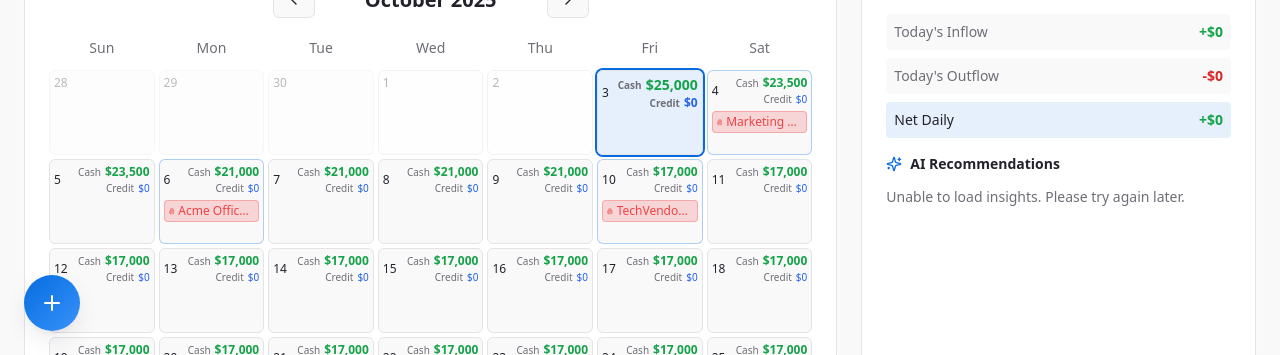
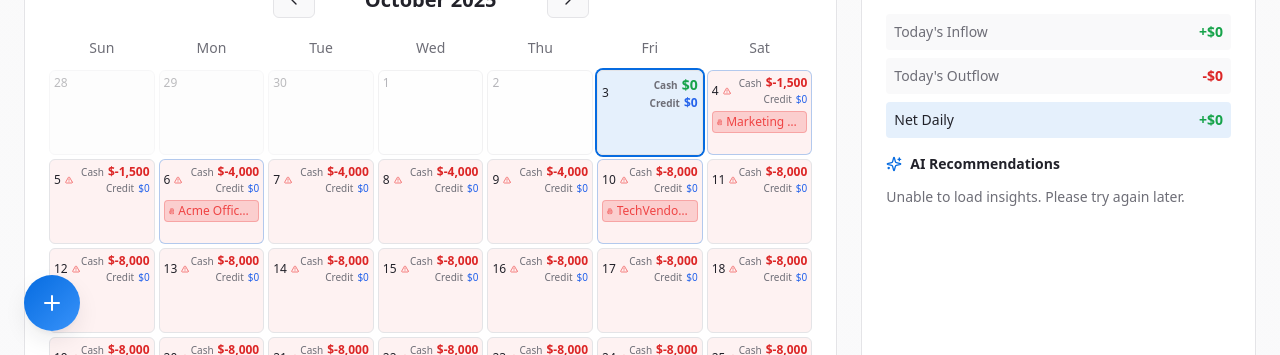
Before and after one commit to lehan0328/sellerflow-projections, a React (Vite) app: page /demo in a window 1280 px wide. Shown: the part 445-800 px from the top of the page. Built offline with nearby package versions, Linux system fonts and the light colour scheme; no server answers; the database is empty.

Commit message:
Fix cash flow calendar display

```diff
--- a/src/components/cash-flow/cash-flow-calendar.tsx
+++ b/src/components/cash-flow/cash-flow-calendar.tsx
@@ -126,19 +126,17 @@ export const CashFlowCalendar = ({
   };
 
   const getTotalCashForDay = (date: Date) => {
-    // Account start date: September 29, 2025
-    const accountStartDate = new Date('2025-09-29');
-    accountStartDate.setHours(0, 0, 0, 0);
+    const periodStart = new Date(calendarStartWithWeek);
+    periodStart.setHours(0, 0, 0, 0);
 
     const target = new Date(date);
     target.setHours(0, 0, 0, 0);
 
-    // Calculate cumulative net change from account start date to target day
+    // Calculate cumulative net change from the start of the visible calendar to target day
     const eventsForPeriod = events.filter((event) => {
       const ed = new Date(event.date);
       ed.setHours(0, 0, 0, 0);
-      // Include events from account start date onwards up to target date
-      return ed >= accountStartDate && ed <= target;
+      return ed >= periodStart && ed <= target;
     });
 
     const netChangeToTarget = eventsForPeriod.reduce(
@@ -146,44 +144,17 @@ export const CashFlowCalendar = ({
       0
     );
 
-    // Compute net change up to today (align with totalAvailableCash which already includes
-    // completed items up to today), then derive base balance at account start to avoid double counting
-    const today = new Date();
-    today.setHours(0, 0, 0, 0);
-
-    const eventsUpToToday = events.filter((event) => {
-      const ed = new Date(event.date);
-      ed.setHours(0, 0, 0, 0);
-      return ed >= accountStartDate && ed <= today;
-    });
-
-    const netChangeUpToToday = eventsUpToToday.reduce(
-      (total, event) => total + (event.type === 'inflow' ? event.amount : -event.amount),
-      0
-    );
-
-    const baseAtStart = totalAvailableCash - netChangeUpToToday;
-
-    // Debug logging - show events FOR THIS DAY ONLY and cumulative context
-    const eventsThisDayOnly = events.filter((event) => {
-      const ed = new Date(event.date);
-      ed.setHours(0, 0, 0, 0);
-      return ed.getTime() === target.getTime();
-    });
-
-    if (eventsThisDayOnly.length > 0 || eventsForPeriod.length > 0) {
-      console.log(`Day ${format(target, 'MMM dd')}:`, {
-        baseAtStart,
-        netChangeUpToToday,
+    // Debug logging for this day only and cumulative context
+    if (eventsForPeriod.length > 0) {
+      console.log(`Calendar balance @ ${format(target, 'MMM dd')}:`, {
+        periodStart: format(periodStart, 'MMM dd'),
         netChangeToTarget,
-        eventsToday: eventsThisDayOnly.length,
-        todayEvents: eventsThisDayOnly.map(e => ({ type: e.type, amount: e.amount, desc: e.description, date: format(e.date, 'MMM dd') })),
-        cumulativeEvents: eventsForPeriod.length
+        events: eventsForPeriod.map(e => ({ type: e.type, amount: e.amount, desc: e.description, date: format(e.date, 'MMM dd') }))
       });
     }
 
-    // Base at start + change through target day
-    return baseAtStart + netChangeToTarget;
+    // Moving balance with zero baseline for the visible period
+    return netChangeToTarget;
   };
 
   const getEventIcon = (event: CashFlowEvent) => {
```
